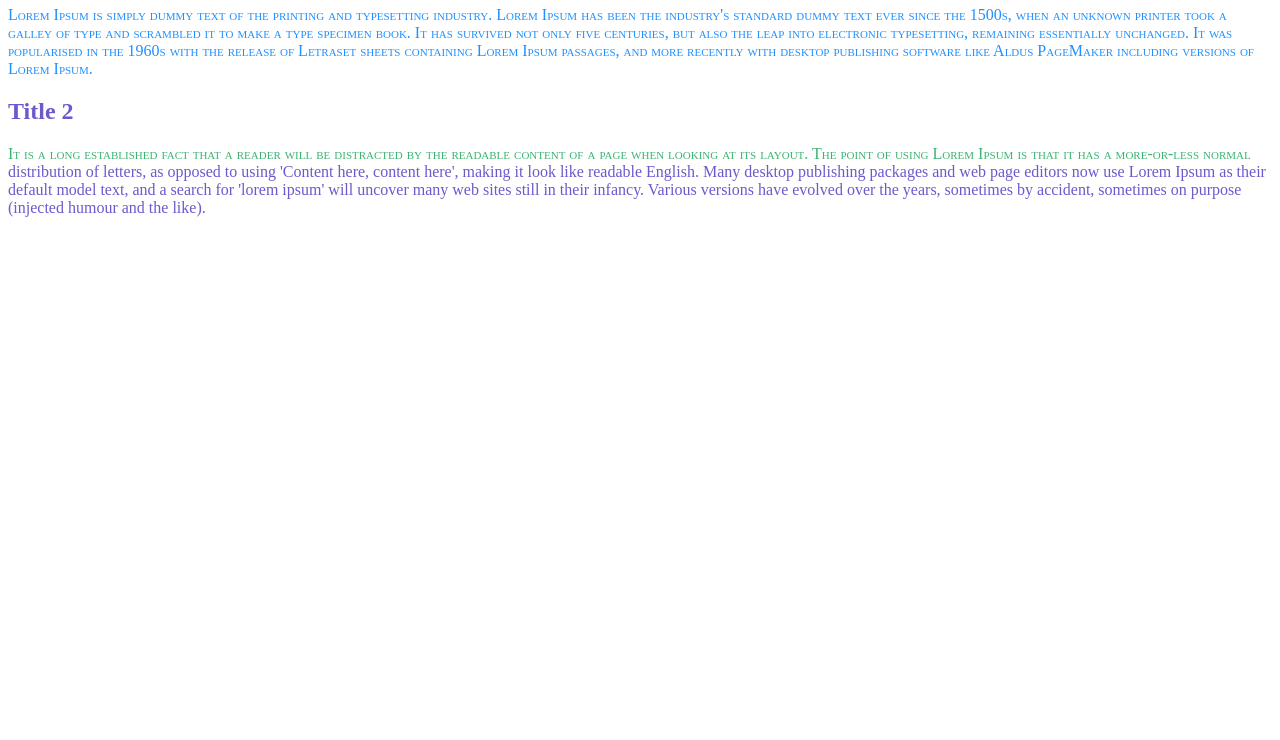
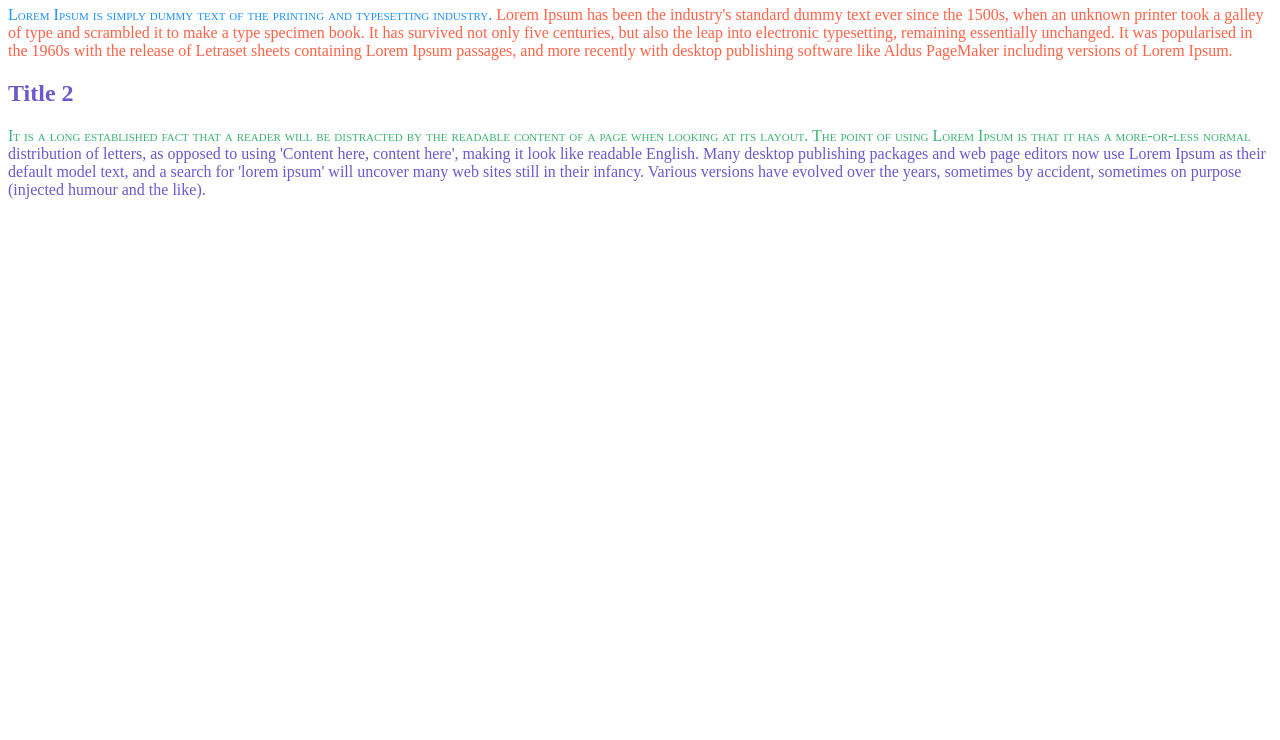
Before and after one commit to Kashish141100/csci165, a plain HTML site: page lab9.html in a window 1280 px wide. Shown: the part 60-800 px from the top of the page. Drawn offline with Linux system fonts and the light colour scheme.

Commit message:
Update lab9.html

```diff
--- a/lab9.html
+++ b/lab9.html
@@ -25,7 +25,7 @@
 	   <div class="firstclass">
 	     <h1> Title 1</h1>
 		 <p>
-		 <span id="ahmedStyle"> Lorem Ipsum is simply dummy text of the printing and typesetting industry. Lorem Ipsum has been the industry's standard dummy text ever since the 1500s, when an unknown
+		 <span id="ahmedStyle"> Lorem Ipsum is simply dummy text of the printing and typesetting industry.</span> Lorem Ipsum has been the industry's standard dummy text ever since the 1500s, when an unknown
 		 printer took a galley of type and scrambled it to make a type specimen book. It has survived not only five centuries, but also the leap into electronic typesetting, remaining essentially unchanged.
 		 It was popularised in the 1960s with the release of Letraset sheets containing Lorem Ipsum passages, and more recently with desktop publishing software like Aldus PageMaker including versions of Lorem Ipsum.
 
```
